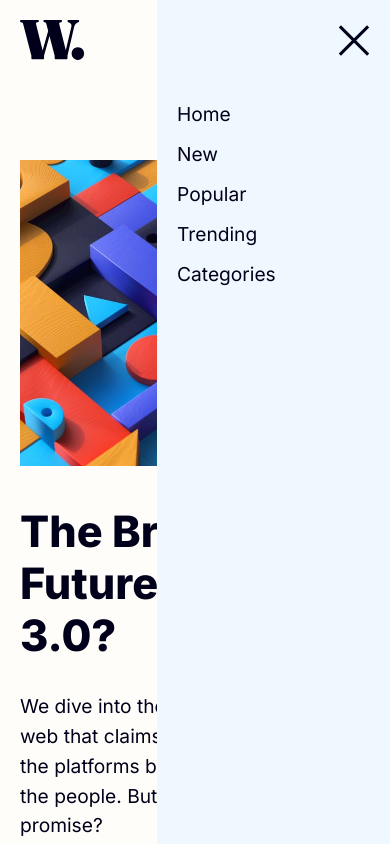
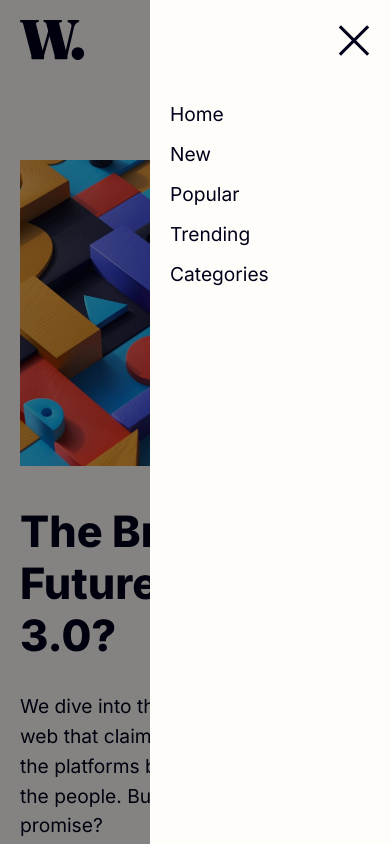
Before and after one commit to FelipeAmorimDev/News-homepage, a plain HTML site: page index.html in a window 390 px wide. Both pictures are taken after a click on the picture 350 px from the left and 40 px from the top of the page. Shown: the top 844 px of the page. Drawn offline with Linux system fonts and the light colour scheme.

Commit message:
Melhorado o tooglejs

```diff
--- a/css/generals/header.css
+++ b/css/generals/header.css
@@ -57,8 +57,8 @@
   .nav{
     display: none;
     position: absolute;
-   background-color: aliceblue;
-    width: calc(70% - 40px);
+    background-color: rgba(0, 0, 0, 0.481);
+    width: calc(100%);
     height: 100vh;
     top: 0px;
     right: 0px;
@@ -71,6 +71,10 @@
     padding-top: 100px;
     padding-left: 20px;
     padding-right: 20px;
+    margin-left: 150px;
+    height: calc(100vh - 100px);
+    background-color: var(--color-4);
+    overflow: hidden;
 
   }
   #menuhb{
--- a/script/script.js
+++ b/script/script.js
@@ -1,14 +1,18 @@
 const menuBt = document.getElementById("menuhb");
 const nav = document.querySelector(".nav")
+
 function toogleMenu(){
   const ativo = nav.classList.contains("show")
   if(!ativo){
     nav.classList.add("show")
     menuBt.setAttribute("src","./assets/images/icon-menu-close.svg")
+    document.body.style.overflow = "hidden"
+
   }
   else{
     nav.classList.remove("show")
     menuBt.setAttribute("src","./assets/images/icon-menu.svg")
+    document.body.style.overflow = "visible"
   }
 }
 
```
